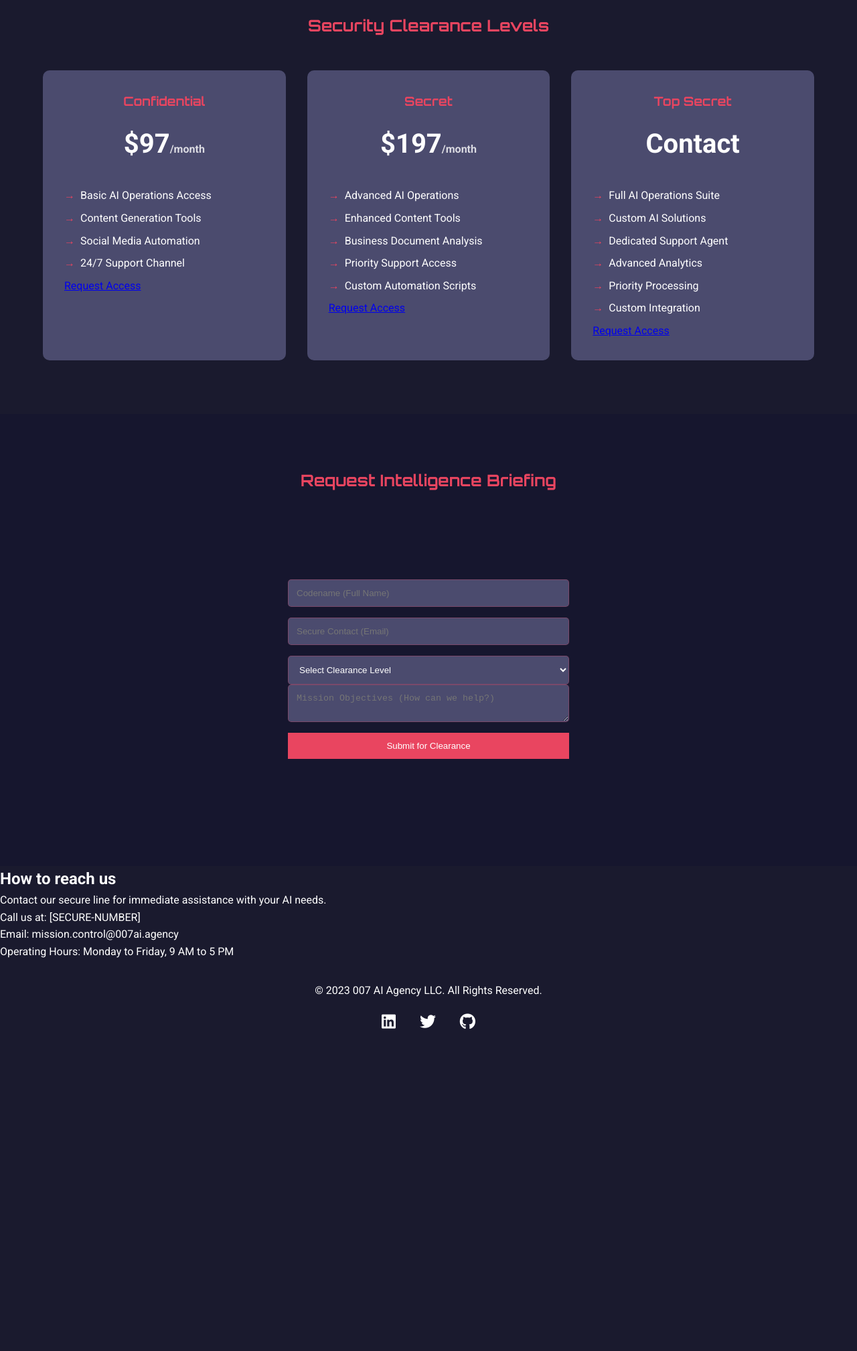
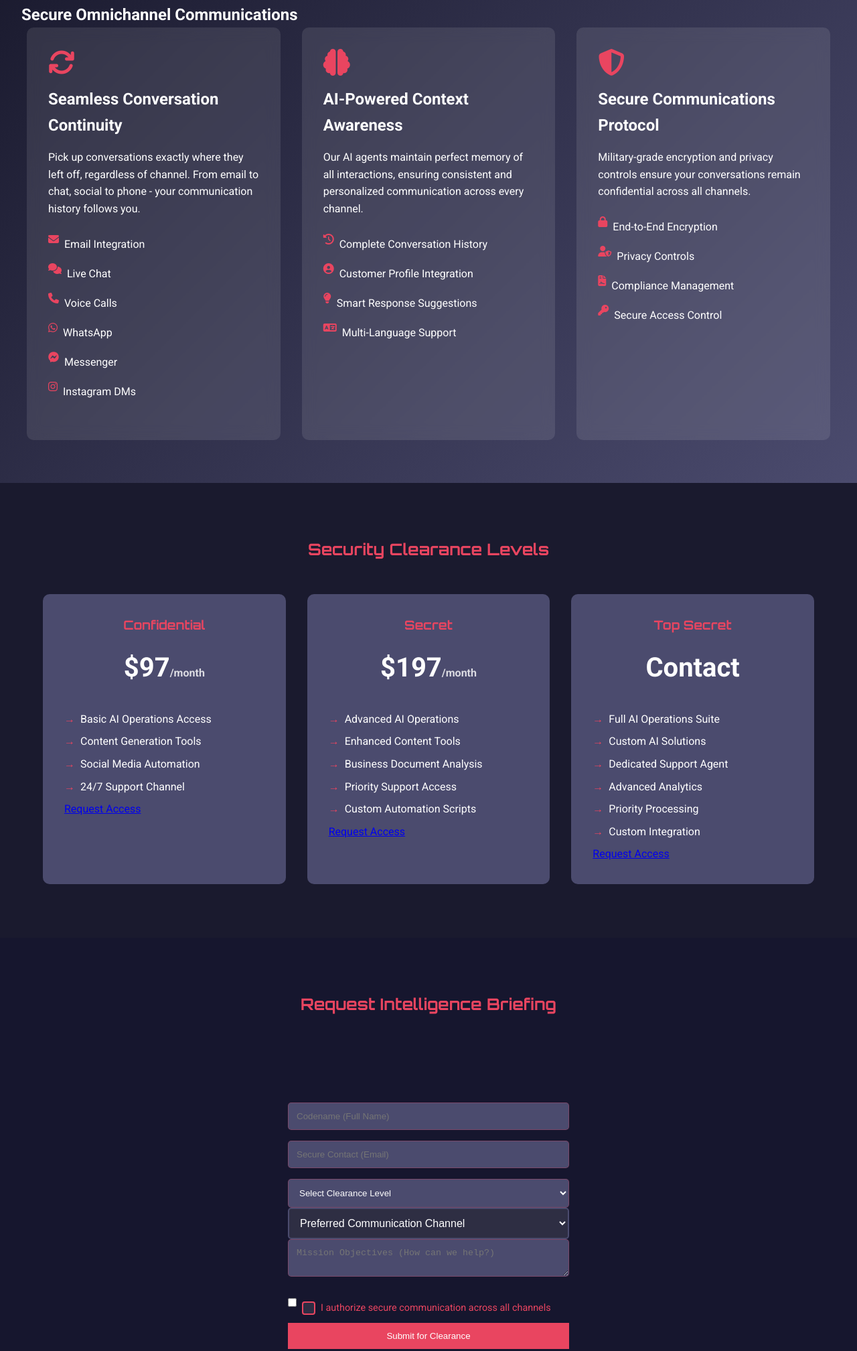
Before and after one commit to scubster12/007-ai-agency, a website: page index.html in a window 1280 px wide. Shown: the part 428-2445 px from the top of the page at 67% size. Before the commit the page ends 2006 px from the top, so only its background shows below. Drawn offline with Linux system fonts and the light colour scheme.

Commit message:
omnichannel section
add omni channel section and update contact form

```diff
--- a/index.html
+++ b/index.html
@@ -171,6 +171,47 @@
             </div>
         </section>
 
+        <section id="omnichannel" class="omnichannel">
+            <h2>Secure Omnichannel Communications</h2>
+            <div class="omnichannel-grid">
+                <div class="omnichannel-card">
+                    <i class="fas fa-sync"></i>
+                    <h3>Seamless Conversation Continuity</h3>
+                    <p>Pick up conversations exactly where they left off, regardless of channel. From email to chat, social to phone - your communication history follows you.</p>
+                    <ul class="channel-features">
+                        <li><i class="fas fa-envelope"></i> Email Integration</li>
+                        <li><i class="fas fa-comments"></i> Live Chat</li>
+                        <li><i class="fas fa-phone"></i> Voice Calls</li>
+                        <li><i class="fab fa-whatsapp"></i> WhatsApp</li>
+                        <li><i class="fab fa-facebook-messenger"></i> Messenger</li>
+                        <li><i class="fab fa-instagram"></i> Instagram DMs</li>
+                    </ul>
+                </div>
+                <div class="omnichannel-card">
+                    <i class="fas fa-brain"></i>
+                    <h3>AI-Powered Context Awareness</h3>
+                    <p>Our AI agents maintain perfect memory of all interactions, ensuring consistent and personalized communication across every channel.</p>
+                    <ul class="intelligence-features">
+                        <li><i class="fas fa-history"></i> Complete Conversation History</li>
+                        <li><i class="fas fa-user-circle"></i> Customer Profile Integration</li>
+                        <li><i class="fas fa-lightbulb"></i> Smart Response Suggestions</li>
+                        <li><i class="fas fa-language"></i> Multi-Language Support</li>
+                    </ul>
+                </div>
+                <div class="omnichannel-card">
+                    <i class="fas fa-shield-alt"></i>
+                    <h3>Secure Communications Protocol</h3>
+                    <p>Military-grade encryption and privacy controls ensure your conversations remain confidential across all channels.</p>
+                    <ul class="security-features">
+                        <li><i class="fas fa-lock"></i> End-to-End Encryption</li>
+                        <li><i class="fas fa-user-shield"></i> Privacy Controls</li>
+                        <li><i class="fas fa-file-contract"></i> Compliance Management</li>
+                        <li><i class="fas fa-key"></i> Secure Access Control</li>
+                    </ul>
+                </div>
+            </div>
+        </section>
+
         <section id="clearance-levels" class="pricing">
             <h2>Security Clearance Levels</h2>
             <div class="pricing-grid">
@@ -222,7 +263,7 @@
         <section id="demo-form" class="demo-form">
             <h2>Request Intelligence Briefing</h2>
             <div class="form-container">
-                <form id="demoForm" class="demo-form">
+                <form id="demoForm" class="demo-form" action="https://formspree.io/f/xjkveejv" method="POST">
                     <div class="form-group">
                         <input type="text" id="name" name="name" required placeholder="Codename (Full Name)">
                     </div>
@@ -238,7 +279,24 @@
                         </select>
                     </div>
                     <div class="form-group">
+                        <select id="preferred_channel" name="preferred_channel" required>
+                            <option value="">Preferred Communication Channel</option>
+                            <option value="email">Email</option>
+                            <option value="whatsapp">WhatsApp</option>
+                            <option value="messenger">Facebook Messenger</option>
+                            <option value="phone">Phone</option>
+                            <option value="instagram">Instagram</option>
+                        </select>
+                    </div>
+                    <div class="form-group">
                         <textarea id="message" name="message" placeholder="Mission Objectives (How can we help?)"></textarea>
+                    </div>
+                    <div class="form-group consent">
+                        <label class="checkbox-container">
+                            <input type="checkbox" required name="consent">
+                            <span class="checkmark"></span>
+                            I authorize secure communication across all channels
+                        </label>
                     </div>
                     <button type="submit" class="btn">Submit for Clearance</button>
                 </form>
--- a/styles.css
+++ b/styles.css
@@ -1216,3 +1216,120 @@ footer {
         opacity: 0;
     }
 }
+
+/* Omnichannel Section */
+.omnichannel {
+    padding: 4rem 2rem;
+    background: linear-gradient(135deg, #1a1a2e 0%, #4b4b6e 100%);
+    color: #ffffff;
+}
+
+.omnichannel-grid {
+    display: grid;
+    grid-template-columns: repeat(auto-fit, minmax(300px, 1fr));
+    gap: 2rem;
+    max-width: 1200px;
+    margin: 0 auto;
+}
+
+.omnichannel-card {
+    background: rgba(255, 255, 255, 0.1);
+    border-radius: 10px;
+    padding: 2rem;
+    backdrop-filter: blur(10px);
+    transition: transform 0.3s ease;
+}
+
+.omnichannel-card:hover {
+    transform: translateY(-5px);
+}
+
+.omnichannel-card i {
+    font-size: 2.5rem;
+    color: #e94560;
+    margin-bottom: 1rem;
+}
+
+.omnichannel-card h3 {
+    font-size: 1.5rem;
+    margin-bottom: 1rem;
+    color: #ffffff;
+}
+
+.channel-features,
+.intelligence-features,
+.security-features {
+    list-style: none;
+    padding: 0;
+    margin: 1.5rem 0;
+}
+
+.channel-features li,
+.intelligence-features li,
+.security-features li {
+    display: flex;
+    align-items: center;
+    margin-bottom: 0.75rem;
+}
+
+.channel-features li i,
+.intelligence-features li i,
+.security-features li i {
+    font-size: 1rem;
+    margin-right: 0.5rem;
+    color: #e94560;
+}
+
+/* Updated Form Styles */
+.form-group.consent {
+    margin-top: 1rem;
+}
+
+.checkbox-container {
+    display: flex;
+    align-items: center;
+    cursor: pointer;
+    font-size: 0.9rem;
+    color: #ffffff;
+}
+
+.checkbox-container input {
+    margin-right: 0.5rem;
+}
+
+.checkbox-container .checkmark {
+    width: 20px;
+    height: 20px;
+    background: rgba(255, 255, 255, 0.1);
+    border: 2px solid #e94560;
+    border-radius: 4px;
+    margin-right: 0.5rem;
+    position: relative;
+}
+
+.checkbox-container input:checked + .checkmark:after {
+    content: '';
+    position: absolute;
+    left: 6px;
+    top: 2px;
+    width: 5px;
+    height: 10px;
+    border: solid #e94560;
+    border-width: 0 2px 2px 0;
+    transform: rotate(45deg);
+}
+
+#preferred_channel {
+    width: 100%;
+    padding: 0.75rem;
+    background: rgba(255, 255, 255, 0.1);
+    border: 2px solid #4b4b6e;
+    border-radius: 5px;
+    color: #ffffff;
+    font-size: 1rem;
+}
+
+#preferred_channel option {
+    background: #1a1a2e;
+    color: #ffffff;
+}
```
